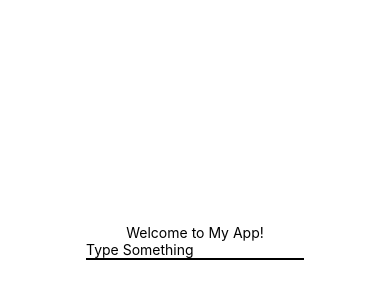
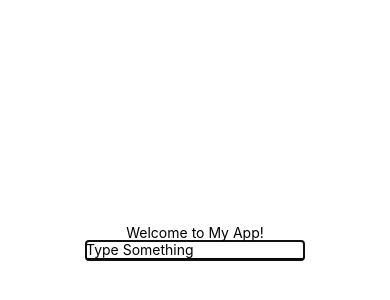
Before and after one commit to lisliaxx/Fall2024-Tue, a React Native app: screen / in a window 390 px wide. Shown: the part 180-480 px from the top of the page. Built offline with nearby package versions, Linux system fonts and the light colour scheme.

Commit message:
Q2: Updated TextInput using the prop

```diff
--- a/Components/Input.js
+++ b/Components/Input.js
@@ -17,6 +17,7 @@
 
   return (
       <TextInput
+        ref={inputRef}
         placeholder='Type Something'
         autoCorrect={true}
         keyboardType='default'
```
